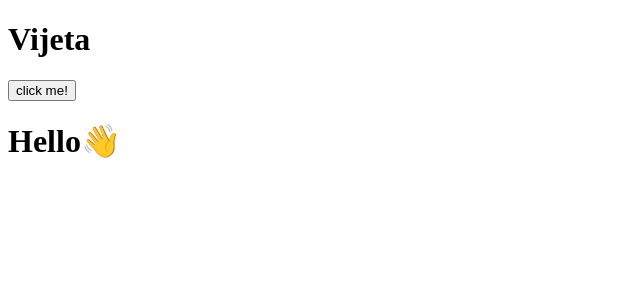
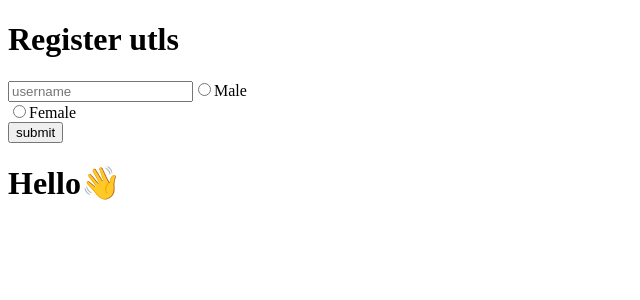
Before and after one commit to Anshul-Raghuwanshi/React14, a React (Vite) app: page / in a window 1280 px wide. Shown: the top 300 px of the page, without its empty margins (0-640 px from the left). Built offline with nearby package versions, Linux system fonts and the light colour scheme.

Commit message:
using form

```diff
--- a/src/App.jsx
+++ b/src/App.jsx
@@ -1,58 +1,46 @@
-// import React from 'react'
+import {useForm} from 'react-hook-form';
 
-// const App = () => {
-//   const submittHandler = (e) => {
-//     e.preventDefault();
-//     const user = {
-//       username : e.target.username.value,
-//       email : e.target.email.value,
-//     }
+const App = () => {
+  const {register,handleSubmit, watch, formState:{errors}} = useForm();
+  const SubmitHandler = (data) => {
+    console.log(data);
 
-//     console.log(user);
-//   };
-//   return (
-//     <div>
-//       <form onSubmit={submittHandler}>
-//         <input type="username" placeholder="username" name="username" />
-//         <input type="email" placeholder="email" name="email" />
-//         <button type="submit">Submit</button>
-//       </form>
-//     </div>
-//   )
-// }
+  }
+  // console.log(watch("username"));
+  console.log(errors);
 
-// export default App
+  return (
+    <>
+      <h1 className="text-3xl ">Register utls</h1>
+      <form onSubmit={handleSubmit(SubmitHandler)} className="p-5">
+        <input type="text" placeholder="username"{...register("username",{
+          required:"username field is required",
+          maxLength:8,
+          minLength:4
+        })} />
+      {errors.username?.type == "required" &&(
+        <p className="text-red-300 mt-3">
+        {errors.username.message}
+      </p>)}
 
 
-import React from 'react'
-import { useState } from 'react'
-const App = () => {
-  const [username, setusername] = useState("Vijeta");
-  const changeHandler = (n) => {
-    setusername(n);
-  };
+      {errors.username?.type == "maxlength" && (
+        <p className="text-red-300 mt-3">
+        {errors.username.message}
+      </p>)}
 
-   // The changeHandler function is called when the button is clicked
-  // The new username is passed as a parameter to the changeHandler function
-  // The changeHandler function updates the state (username) to the new username value
-  // The new username value is then displayed in the h1 tag
-  // When the button is clicked, the state is updated to "Nikita" and the h1 tag displays "Nikita" as the new username value
-  // This demonstrates how to use the useState hook in React to manage state in functional components
-  // The useState hook returns a pair of values: the current state and a function to update it
-  // The first value is the current state, and the second value is a function that can be used to update the state
-  // The useState hook is a powerful tool in React that simplifies the management of state in functional components
-  // It allows for more concise and readable code, and it helps to avoid bugs and maintain the state of the application correctly
-  // The useState hook is widely used in React applications, and it is a great way to manage state in functional components
-
-
-
-  return (
-    <div>
-      <h1>{username}</h1>
-      <button onClick={() => (changeHandler("Nikita"))}> click me!</button>
-       {/* When clicked, calls changeHandler function */}  {/* changes username to "Nikita" */}  {/* This is a simple example of how to use useState hook in React */}  {/* useState hook is used to manage state in functional components */}  {/* In this case, it manages the username state */}  {/* When the button is clicked, the state is updated to "Nikita" */}  {/* The new state value is changed to "Nikita" */}
-    </div>
+        <input type="radio"
+        defaultValue= "male"
+        {...register("gender")} />Male
+        <br />
+        <input type="radio"
+        defaultValue= "female"
+        {...register("gender")} />Female
+       <br />
+        <button>submit</button>
+      </form>
+    </>
   )
 }
 
-export default App;
+export default App
```
